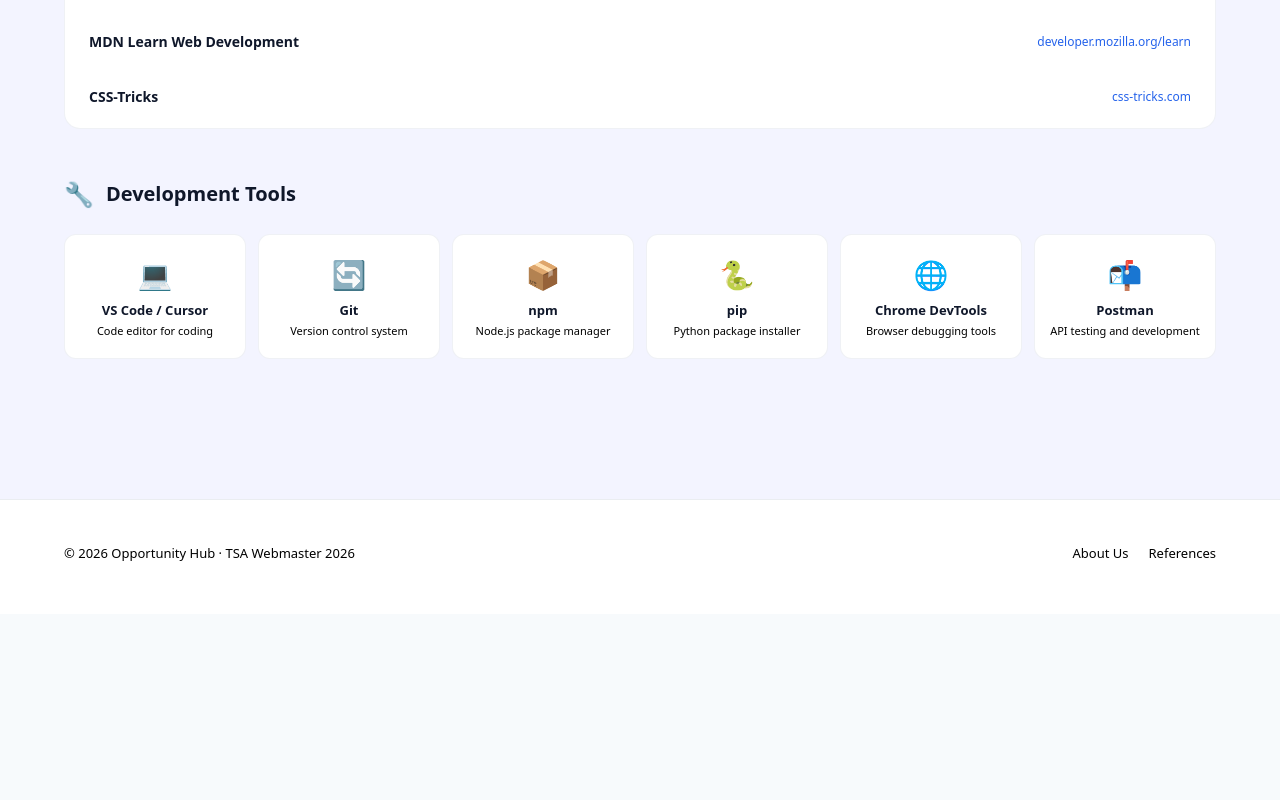
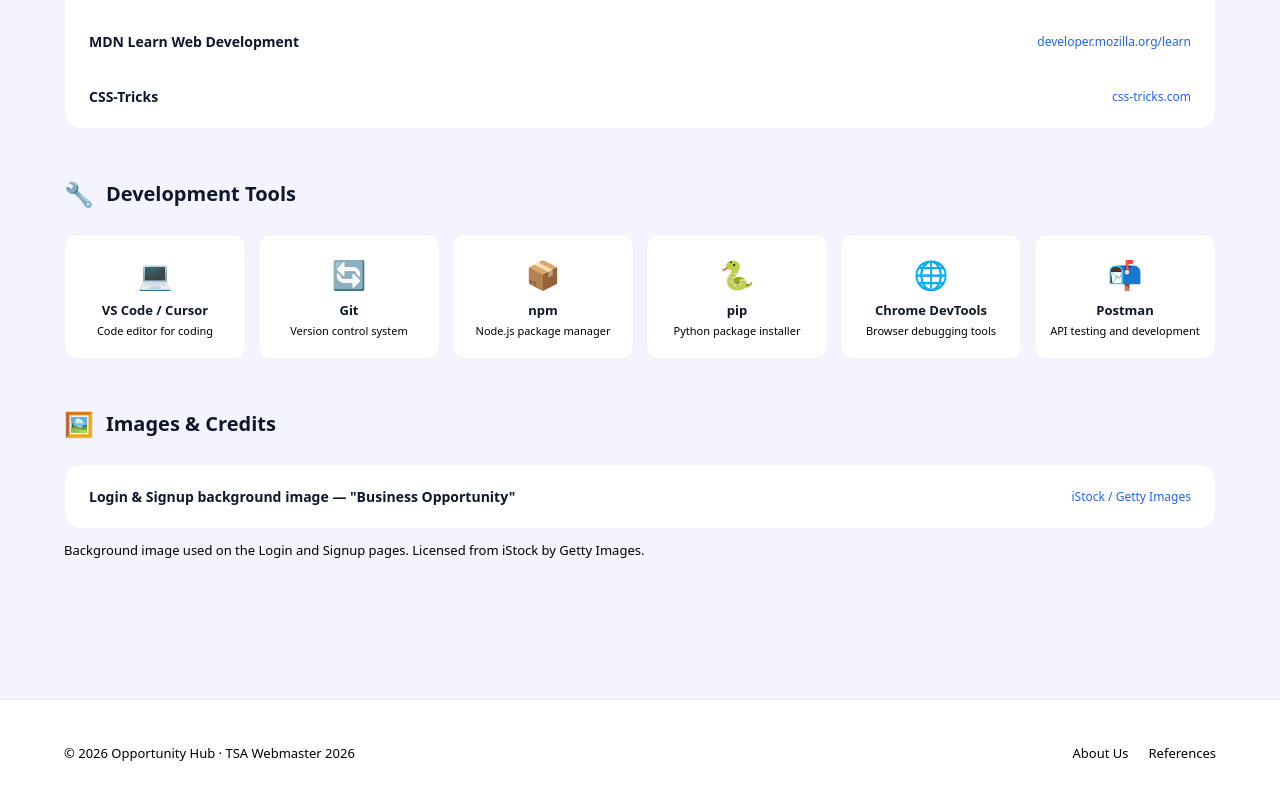
Before and after one commit to begli1/Opportunity-Hub, a Vue app in the folder frontend/: page /references in a window 1280 px wide. Shown: the part 1976-2776 px from the top of the page. Before the commit the page ends 2590 px from the top, so only its background shows below. Built offline with nearby package versions, Linux system fonts and the light colour scheme; no server answers.

Commit message:
Add iStock image attribution to References page for Login/Signup background

```diff
--- a/frontend/src/components/References.vue
+++ b/frontend/src/components/References.vue
@@ -372,6 +372,24 @@
               <p>API testing and development</p>
             </div>
           </div>
+        </section>
+
+        <!-- Images & Credits -->
+        <section class="ref-section">
+          <h2 class="section-title">
+            <span class="section-icon">🖼️</span>
+            Images & Credits
+          </h2>
+
+          <div class="docs-list">
+            <a href="https://www.istockphoto.com/photo/business-opportunity-gm530977027-54989242" target="_blank" rel="noopener" class="doc-link">
+              <span class="doc-name">Login & Signup background image — "Business Opportunity"</span>
+              <span class="doc-url">iStock / Getty Images</span>
+            </a>
+          </div>
+          <p class="muted small-text" style="margin-top: 12px;">
+            Background image used on the Login and Signup pages. Licensed from iStock by Getty Images.
+          </p>
         </section>
       </div>
     </main>
```
